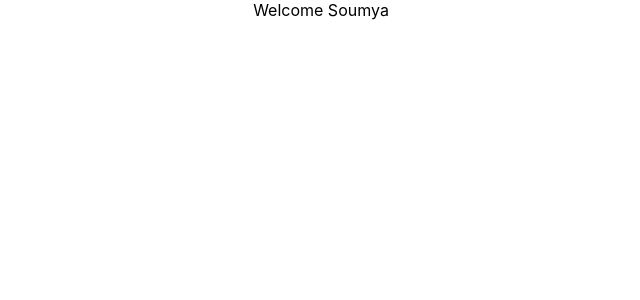
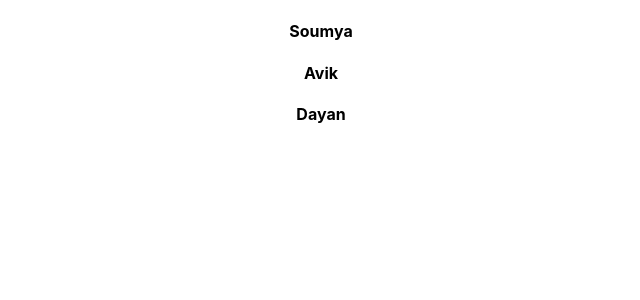
Before and after one commit to Soumya1910/Reactjs-basic, a React (Create React App) app: page / in a window 1280 px wide. Shown: the top 300 px of the page, without its empty margins (319-959 px from the left). Built offline with nearby package versions, Linux system fonts and the light colour scheme.

Commit message:
List Rendering basic syntax

```diff
--- a/src/App.js
+++ b/src/App.js
@@ -9,6 +9,7 @@ import ClassClick from './component/ClassClick';
 import EventBind from './component/EventBind';
 import ParentComponent from './component/ParentComponent';
 import Greetings from './component/Greetings';
+import List_Rendering from './component/List_Rendering';
 
 function App() {
   return (
@@ -30,7 +31,8 @@ function App() {
       {/* <ClassClick ></ClassClick> */}
       {/* <EventBind/> */}
       {/* <ParentComponent /> */}
-      <Greetings />
+      {/* <Greetings /> */}
+      <List_Rendering />
     </div>
   );
 }
--- /dev/null
+++ b/src/component/List_Rendering.js
@@ -0,0 +1,22 @@
+import React from 'react'
+
+function List_Rendering() {
+    /*const names = ['Soumya', 'Sayan', 'Priyanka']
+    return (
+        <div>
+        {
+            names.map(name => <h3>{name}</h3>)
+        }
+        </div>
+    ) */
+
+    const names = ['Soumya', 'Avik', 'Dayan']
+    const nameList = names.map(name => <div><h4>{name}</h4></div>)
+    return (
+        <div>
+            {nameList}
+        </div>
+    )
+}
+
+export default List_Rendering;
```
